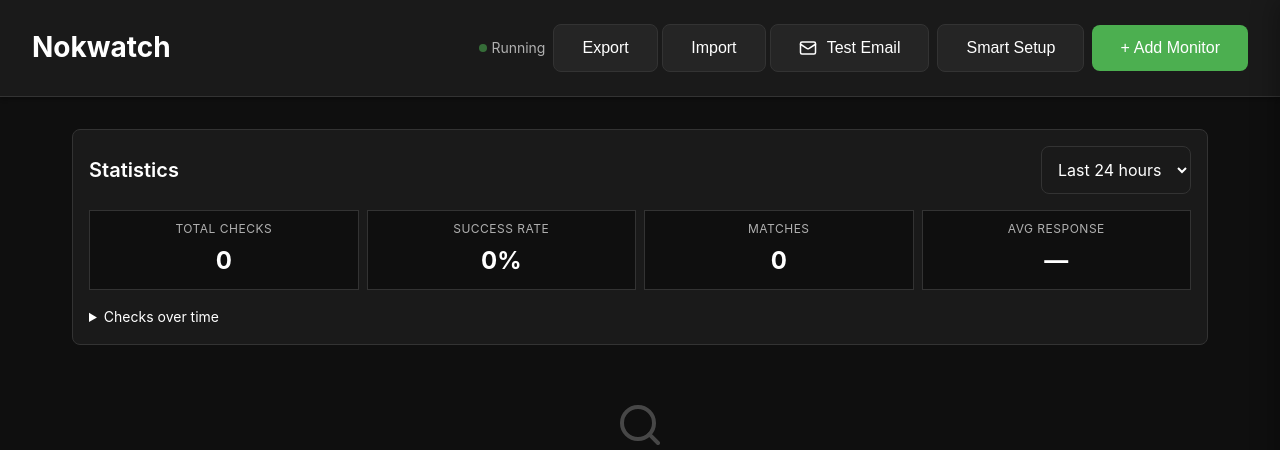
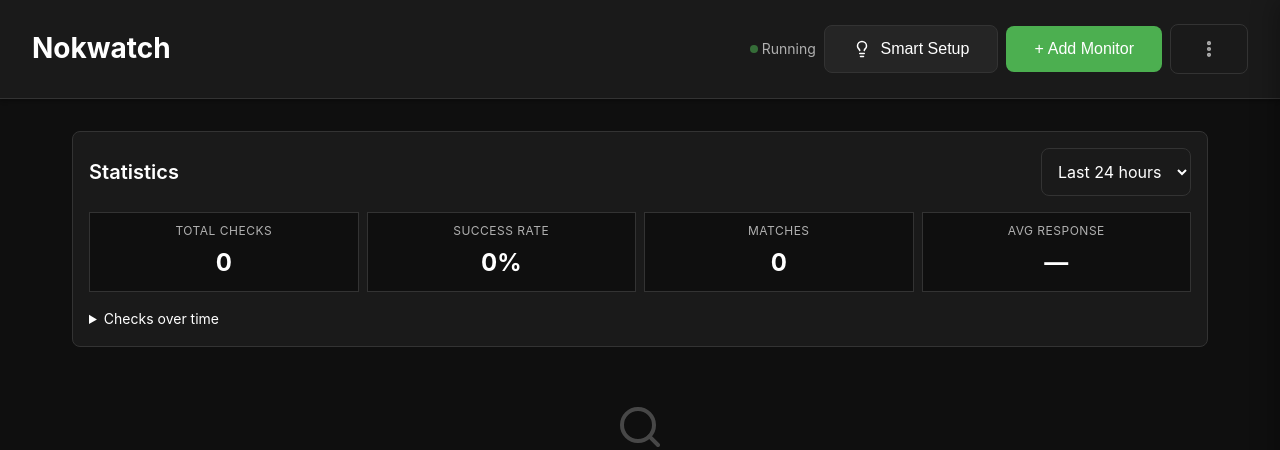
Before and after one commit to jimididit/nokwatch, a Flask app: page / in a window 1280 px wide. Shown: the top 450 px of the page. Run offline with Flask 3, Linux system fonts and the light colour scheme; data that the repository does not hold is empty; some libraries are stand-ins or nearby versions.

Commit message:
fix: smart setup button
add menu button icons

add more (3 dots) dropdown menu, move export, import, test email buttons to more menu

```diff
--- a/static/css/style.css
+++ b/static/css/style.css
@@ -109,6 +109,92 @@ p {
     flex-wrap: wrap;
 }
 
+/* More dropdown (desktop only; hidden on mobile) */
+.header-more-wrap {
+    position: relative;
+    display: none;
+}
+.header-more-btn {
+    padding: 0.5rem;
+    min-width: 44px;
+    min-height: 44px;
+    background: var(--bg-tertiary);
+    border: 1px solid var(--border-color);
+    border-radius: var(--border-radius);
+    color: var(--text-primary);
+    cursor: pointer;
+    transition: var(--transition);
+}
+.header-more-btn:hover {
+    background: var(--bg-card);
+    border-color: var(--accent-secondary);
+}
+.header-more-btn[aria-expanded="true"] {
+    background: var(--bg-card);
+    border-color: var(--accent-secondary);
+}
+.icon-ellipsis {
+    width: 24px;
+    height: 24px;
+    display: block;
+}
+.header-more-dropdown {
+    position: absolute;
+    right: 0;
+    top: 100%;
+    margin-top: var(--spacing-xs);
+    min-width: 160px;
+    background: var(--bg-card);
+    border: 1px solid var(--border-color);
+    border-radius: var(--border-radius);
+    box-shadow: var(--shadow-md);
+    z-index: 100;
+    padding: var(--spacing-xs);
+    visibility: hidden;
+    opacity: 0;
+    pointer-events: none;
+    transition: visibility 0.15s, opacity 0.15s;
+}
+.header-more-wrap.open .header-more-dropdown {
+    visibility: visible;
+    opacity: 1;
+    pointer-events: auto;
+}
+.header-more-item {
+    display: flex;
+    align-items: center;
+    gap: var(--spacing-sm);
+    width: 100%;
+    padding: 0.625rem 1rem;
+    text-align: left;
+    font-size: 0.9375rem;
+    font-weight: 500;
+    color: var(--text-primary);
+    background: none;
+    border: none;
+    border-radius: var(--border-radius);
+    cursor: pointer;
+    transition: background 0.15s;
+}
+.header-more-item-icon {
+    display: inline-flex;
+    align-items: center;
+    justify-content: center;
+    flex-shrink: 0;
+}
+.header-more-item-icon svg {
+    width: 20px;
+    height: 20px;
+    display: block;
+}
+.header-more-item:hover {
+    background: var(--bg-tertiary);
+}
+.header-more-item:focus {
+    outline: none;
+    background: var(--bg-tertiary);
+}
+
 .status-indicator {
     display: flex;
     align-items: center;
@@ -1077,6 +1163,14 @@ a:hover {
         display: none;
     }
 
+    /* Desktop: show More dropdown, hide individual Export/Import/Test Email buttons */
+    .header-actions-extra {
+        display: none !important;
+    }
+    .header-more-wrap {
+        display: block;
+    }
+
     .cards-grid {
         grid-template-columns: repeat(2, 1fr);
     }
--- a/static/js/app.js
+++ b/static/js/app.js
@@ -12,8 +12,9 @@ const Icons = {
     chevronUp: '<svg xmlns="http://www.w3.org/2000/svg" width="24" height="24" viewBox="0 0 24 24" fill="none" stroke="currentColor" stroke-width="2" stroke-linecap="round" stroke-linejoin="round"><path d="m18 15-6-6-6 6"/></svg>',
     mail: '<svg xmlns="http://www.w3.org/2000/svg" width="24" height="24" viewBox="0 0 24 24" fill="none" stroke="currentColor" stroke-width="2" stroke-linecap="round" stroke-linejoin="round"><rect width="20" height="16" x="2" y="4" rx="2"/><path d="m22 7-8.97 5.7a1.94 1.94 0 0 1-2.06 0L2 7"/></svg>',
     search: '<svg xmlns="http://www.w3.org/2000/svg" width="24" height="24" viewBox="0 0 24 24" fill="none" stroke="currentColor" stroke-width="2" stroke-linecap="round" stroke-linejoin="round"><circle cx="11" cy="11" r="8"/><path d="m21 21-4.3-4.3"/></svg>',
-    export: '<svg xmlns="http://www.w3.org/2000/svg" width="24" height="24" viewBox="0 0 24 24" fill="none" stroke="currentColor" stroke-width="2" stroke-linecap="round" stroke-linejoin="round"><path d="M21 15v4a2 2 0 0 1-2 2H5a2 2 0 0 1-2-2v-4"/><polyline points="7 10 12 15 17 10"/><line x1="12" x2="12" y1="15" y2="3"/></svg>',
-    import: '<svg xmlns="http://www.w3.org/2000/svg" width="24" height="24" viewBox="0 0 24 24" fill="none" stroke="currentColor" stroke-width="2" stroke-linecap="round" stroke-linejoin="round"><path d="M21 15v4a2 2 0 0 1-2 2H5a2 2 0 0 1-2-2v-4"/><polyline points="17 8 12 3 7 8"/><line x1="12" x2="12" y1="3" y2="15"/></svg>'
+    import: '<svg xmlns="http://www.w3.org/2000/svg" width="24" height="24" viewBox="0 0 24 24" fill="none" stroke="currentColor" stroke-width="2" stroke-linecap="round" stroke-linejoin="round"><path d="M21 15v4a2 2 0 0 1-2 2H5a2 2 0 0 1-2-2v-4"/><polyline points="7 10 12 15 17 10"/><line x1="12" x2="12" y1="15" y2="3"/></svg>',
+    export: '<svg xmlns="http://www.w3.org/2000/svg" width="24" height="24" viewBox="0 0 24 24" fill="none" stroke="currentColor" stroke-width="2" stroke-linecap="round" stroke-linejoin="round"><path d="M21 15v4a2 2 0 0 1-2 2H5a2 2 0 0 1-2-2v-4"/><polyline points="17 8 12 3 7 8"/><line x1="12" x2="12" y1="3" y2="15"/></svg>',
+    lightbulb: '<svg xmlns="http://www.w3.org/2000/svg" width="24" height="24" viewBox="0 0 24 24" fill="none" stroke="currentColor" stroke-width="2" stroke-linecap="round" stroke-linejoin="round"><path d="M15 14c.2-1 .7-1.7 1.5-2.5 1-.9 1.5-2.2 1.5-3.5A6 6 0 0 0 6 8c0 1 .2 2.2 1.5 3.5.7.7 1.3 1.5 1.5 2.5"/><path d="M9 18h6"/><path d="M10 22h4"/></svg>'
 };
 
 // State management
@@ -43,7 +44,7 @@ function initializeApp() {
     }
 }
 
-// Replace header/empty-state emojis with SVG icons; add icons to mobile nav items
+// Replace header/empty-state emojis with SVG icons; add icons to mobile nav and More dropdown
 function injectHeaderIcons() {
     const testEmailBtn = document.getElementById('test-email-btn');
     if (testEmailBtn) {
@@ -54,6 +55,22 @@ function injectHeaderIcons() {
         emptyIcon.innerHTML = Icons.search;
         emptyIcon.classList.add('empty-state-icon-svg');
     }
+    // Smart Setup: lightbulb icon (desktop header + mobile nav)
+    const smartSetupBtn = document.getElementById('smart-setup-btn');
+    if (smartSetupBtn) {
+        smartSetupBtn.innerHTML = '<span class="btn-icon-inline">' + Icons.lightbulb + '</span> Smart Setup';
+    }
+    const mobileSmartSetup = document.getElementById('mobile-smart-setup-btn');
+    if (mobileSmartSetup) {
+        mobileSmartSetup.innerHTML = '<span class="mobile-nav-item-icon">' + Icons.lightbulb + '</span> Smart Setup';
+    }
+    // More dropdown items: Export, Import, Test Email with icons
+    const moreExportBtn = document.getElementById('more-export-btn');
+    const moreImportBtn = document.getElementById('more-import-btn');
+    const moreTestEmailBtn = document.getElementById('more-test-email-btn');
+    if (moreExportBtn) moreExportBtn.innerHTML = '<span class="header-more-item-icon">' + Icons.export + '</span> Export';
+    if (moreImportBtn) moreImportBtn.innerHTML = '<span class="header-more-item-icon">' + Icons.import + '</span> Import';
+    if (moreTestEmailBtn) moreTestEmailBtn.innerHTML = '<span class="header-more-item-icon">' + Icons.mail + '</span> Test Email';
     // Mobile nav: Export, Import, Test Email with icons
     const mobileExport = document.getElementById('mobile-export-btn');
     const mobileImport = document.getElementById('mobile-import-btn');
@@ -76,6 +93,35 @@ function setupEventListeners() {
     if (testEmailBtn) {
         testEmailBtn.addEventListener('click', () => testEmail());
     }
+
+    // Smart Setup button (desktop header)
+    const smartSetupBtn = document.getElementById('smart-setup-btn');
+    if (smartSetupBtn) {
+        smartSetupBtn.addEventListener('click', () => openWizardModal());
+    }
+
+    // More dropdown (desktop): toggle on button click, close on outside click
+    const moreWrap = document.getElementById('header-more-wrap');
+    const moreBtn = document.getElementById('header-more-btn');
+    const moreDropdown = document.getElementById('header-more-dropdown');
+    if (moreBtn && moreWrap && moreDropdown) {
+        moreBtn.addEventListener('click', (e) => {
+            e.stopPropagation();
+            const isOpen = moreWrap.classList.toggle('open');
+            moreBtn.setAttribute('aria-expanded', isOpen);
+        });
+        document.addEventListener('click', () => {
+            moreWrap.classList.remove('open');
+            moreBtn.setAttribute('aria-expanded', 'false');
+        });
+        moreDropdown.addEventListener('click', (e) => e.stopPropagation());
+    }
+    const moreExportBtn = document.getElementById('more-export-btn');
+    const moreImportBtn = document.getElementById('more-import-btn');
+    const moreTestEmailBtn = document.getElementById('more-test-email-btn');
+    if (moreExportBtn) moreExportBtn.addEventListener('click', () => { exportConfig(); closeMoreDropdown(); });
+    if (moreImportBtn) moreImportBtn.addEventListener('click', () => { document.getElementById('import-file-input')?.click(); closeMoreDropdown(); });
+    if (moreTestEmailBtn) moreTestEmailBtn.addEventListener('click', () => { testEmail(); closeMoreDropdown(); });
 
     // Job form submission
     const jobForm = document.getElementById('job-form');
@@ -218,6 +264,13 @@ function closeWizardModal() {
     if (modal) modal.classList.remove('active');
     document.body.style.overflow = '';
     wizardSuggestions = null;
+}
+
+function closeMoreDropdown() {
+    const wrap = document.getElementById('header-more-wrap');
+    const btn = document.getElementById('header-more-btn');
+    if (wrap) wrap.classList.remove('open');
+    if (btn) btn.setAttribute('aria-expanded', 'false');
 }
 
 async function runWizardAnalyze() {
--- a/templates/index.html
+++ b/templates/index.html
@@ -28,6 +28,16 @@
                 <button class="btn btn-primary" id="add-job-btn" aria-label="Add new monitor">
                     <span>+</span> Add Monitor
                 </button>
+                <div class="header-more-wrap" id="header-more-wrap" aria-hidden="true">
+                    <button type="button" class="btn btn-icon header-more-btn" id="header-more-btn" aria-label="More actions" aria-expanded="false" aria-haspopup="true">
+                        <svg class="icon-ellipsis" xmlns="http://www.w3.org/2000/svg" width="24" height="24" viewBox="0 0 24 24" fill="none" stroke="currentColor" stroke-width="2" stroke-linecap="round" stroke-linejoin="round"><circle cx="12" cy="5" r="1.5"/><circle cx="12" cy="12" r="1.5"/><circle cx="12" cy="19" r="1.5"/></svg>
+                    </button>
+                    <div class="header-more-dropdown" id="header-more-dropdown" role="menu">
+                        <button type="button" class="header-more-item" id="more-export-btn" role="menuitem">Export</button>
+                        <button type="button" class="header-more-item" id="more-import-btn" role="menuitem">Import</button>
+                        <button type="button" class="header-more-item" id="more-test-email-btn" role="menuitem">Test Email</button>
+                    </div>
+                </div>
             </div>
         </div>
     </header>
```
